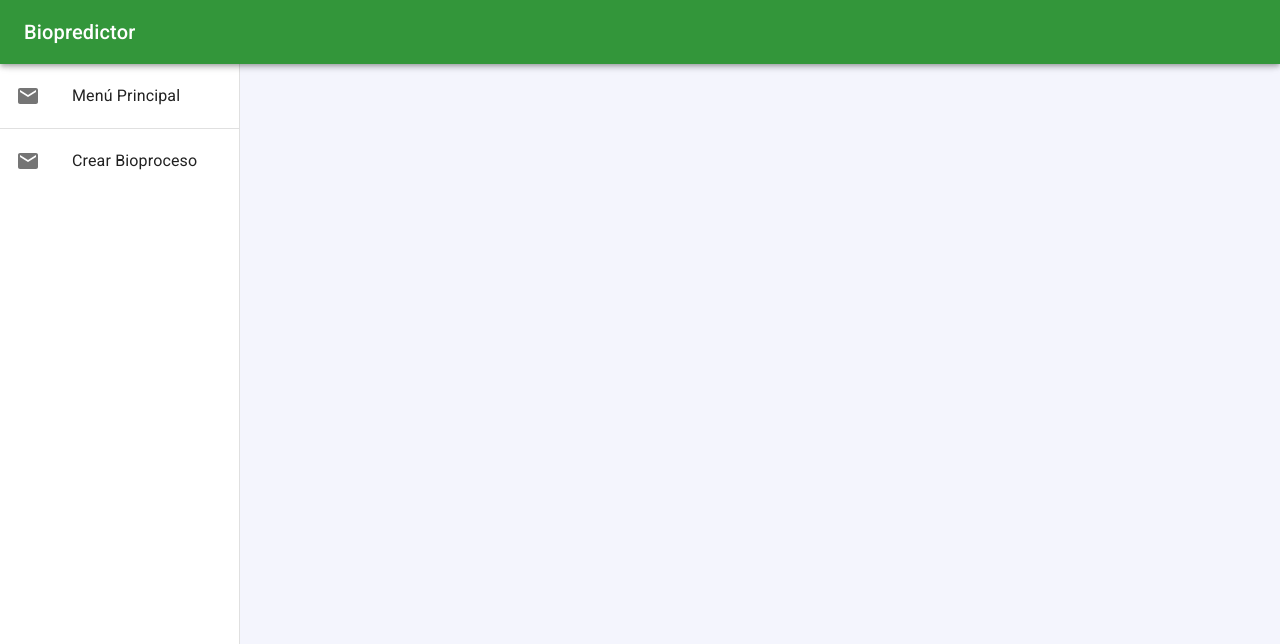
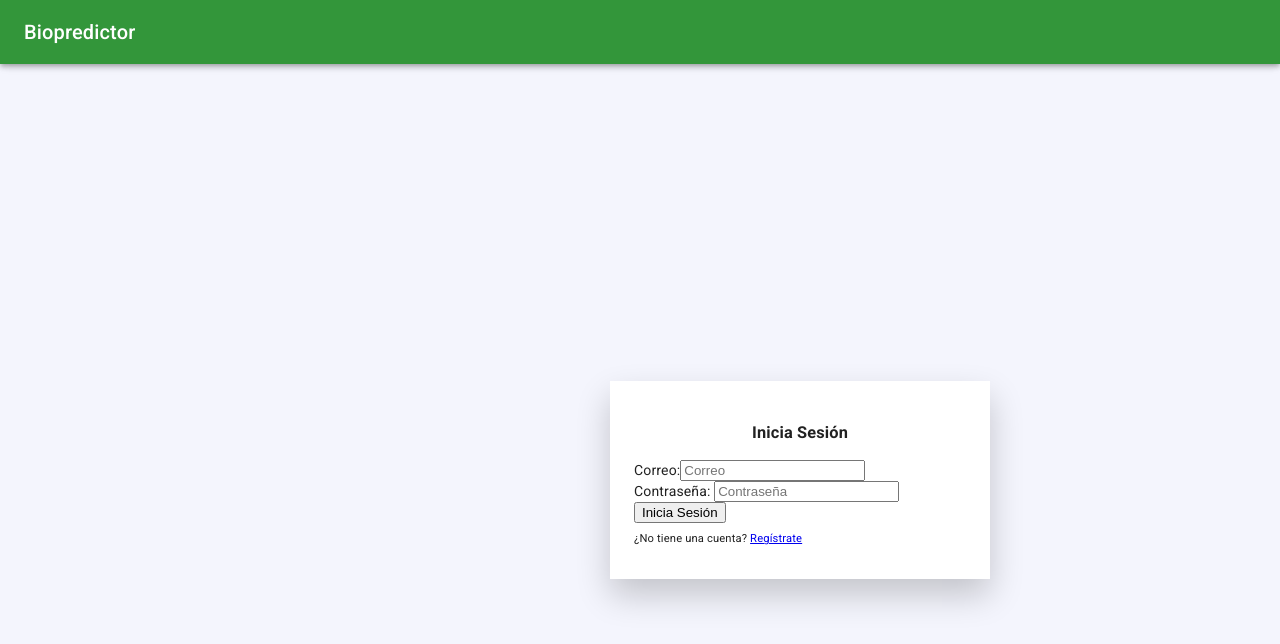
Before and after one commit to Proyecto-Biopredictor/frontend, a React (Create React App) app: page /login in a window 1280 px wide. Shown: the top 644 px of the page. Built offline with nearby package versions, Linux system fonts and the light colour scheme.

Commit message:
BIOP-34 login setup
still looks bad lol

```diff
--- a/package.json
+++ b/package.json
@@ -1,7 +1,7 @@
 {
   "name": "frontend",
   "version": "0.1.0",
-  "proxy": "https://backend-ic7841.herokuapp.com/",
+  "proxy": "http://localhost:5000/",
   "private": true,
   "dependencies": {
     "@date-io/date-fns": "^1.3.13",
--- a/src/App.js
+++ b/src/App.js
@@ -1,12 +1,13 @@
 import './App.css';
-import FileManager from './components/FileManager';
-import Register from './components/Register';
+
 import Header from "./components/Header";
 import SideMenu from "./components/SideMenu";
 import { makeStyles, CssBaseline, createTheme, ThemeProvider, Box } from '@material-ui/core';
 import Bioprocesses from './pages/Bioprocess/Bioprocesses';
 import { BrowserRouter as Router, Route, Switch } from 'react-router-dom';
-
+import PrivateRoute from "./components/routing/PrivateRoute";
+import Login from './components/User/Login';
+import Home from './pages/Home'
 
 const theme = createTheme({
   palette: {
@@ -53,16 +54,17 @@ function App() {
 
         <div className={classes.appMain}>
         <Box m={10}></Box>
-          <SideMenu />
+
           <Switch>
-            <Route path='/index'>
-
-              <FileManager />
-              <Register />
-            </Route>
-            <Route path='/bioprocess/create'>
+            <PrivateRoute exact path='/'>
+              <SideMenu />
+              <Home/>
+            </PrivateRoute>
+            <Route exact path="/login" component={Login} />
+            <PrivateRoute exact path='/bioprocess/create'>
+              <SideMenu />
               <Bioprocesses />
-            </Route>
+            </PrivateRoute>
           </Switch>
 
         </div>
--- a/src/components/SideMenu.js
+++ b/src/components/SideMenu.js
@@ -70,7 +70,7 @@ export default function SideMenu() {
         <Toolbar />
         <div className={classes.drawerContainer}>
           <List>
-            <ListItem button key={'principal'} onClick={() => moveRoute('/index')}>
+            <ListItem button key={'principal'} onClick={() => moveRoute('/')}>
               <ListItemIcon>{1 % 2 === 0 ? <InboxIcon /> : <MailIcon />}</ListItemIcon>
               <ListItemText primary={'Menú Principal'}/>
             </ListItem>
--- /dev/null
+++ b/src/components/User/Login.css
@@ -0,0 +1,29 @@
+.login-screen {
+    width: 100%;
+    height: 100vh;
+    display: flex;
+    justify-content: center;
+    align-items: center;
+  }
+
+  .login-screen__form {
+    width: 380px;
+    padding: 1.5rem;
+    box-shadow: 0 1rem 2rem rgba(0, 0, 0, 0.2);
+    background: #fff;
+  }
+
+  .login-screen__title {
+    text-align: center;
+    margin-bottom: 1rem;
+  }
+
+  .login-screen__forgotpassword {
+    font-size: 0.7rem;
+  }
+
+  .login-screen__subtext {
+    font-size: 0.7rem;
+    display: block;
+    margin: 0.5rem 0;
+  }
--- /dev/null
+++ b/src/components/User/Login.js
@@ -0,0 +1,88 @@
+import { useState, useEffect } from "react";
+import axios from "axios";
+import { Link } from "react-router-dom";
+import "./Login.css";
+
+const Login = ({ history }) => {
+  const [email, setEmail] = useState("");
+  const [password, setPassword] = useState("");
+  const [error, setError] = useState("");
+
+  useEffect(() => {
+    if (localStorage.getItem("authToken")) {
+      history.push("/");
+    }
+  }, [history]);
+
+  const loginHandler = async (e) => {
+    e.preventDefault();
+
+    const config = {
+      header: {
+        "Content-Type": "application/json",
+      },
+    };
+
+    try {
+      const { data } = await axios.post(
+        "/api/auth/login",
+        { email, password },
+        config
+      );
+
+      localStorage.setItem("authToken", data.token);
+
+      history.push("/");
+    } catch (error) {
+      setError(error.response.data.error);
+      setTimeout(() => {
+        setError("");
+      }, 5000);
+    }
+  };
+
+  return (
+    <div className="login-screen">
+      <form onSubmit={loginHandler} className="login-screen__form">
+        <h3 className="login-screen__title">Inicia Sesión</h3>
+        {error && <span className="error-message">{error}</span>}
+        <div className="form-group">
+          <label htmlFor="email">Correo:</label>
+          <input
+            type="email"
+            required
+            id="email"
+            placeholder="Correo"
+            onChange={(e) => setEmail(e.target.value)}
+            value={email}
+            tabIndex={1}
+          />
+        </div>
+        <div className="form-group">
+          <label htmlFor="password">
+            Contraseña:{" "}
+          </label>
+          <input
+            type="password"
+            required
+            id="password"
+            autoComplete="true"
+            placeholder="Contraseña"
+            onChange={(e) => setPassword(e.target.value)}
+            value={password}
+            tabIndex={2}
+          />
+        </div>
+        <button type="submit" className="btn btn-primary">
+          Inicia Sesión
+        </button>
+
+        <span className="login-screen__subtext">
+          ¿No tiene una cuenta? <Link to="/register">Regístrate</Link>
+        </span>
+      </form>
+    </div>
+  );
+};
+
+export default Login;
--- a/src/pages/Bioprocess/CreateBioprocess.js
+++ b/src/pages/Bioprocess/CreateBioprocess.js
@@ -47,15 +47,14 @@ export default function CreateBioprocess() {
             const config = {
                 headers: {
                   "Content-Type": "application/json",
-                  Authorization: `Bearer {localStorage.getItem("authToken")}`,
+                  Authorization: `Bearer ${localStorage.getItem("authToken")}`,
                 }
               };
               console.log(config);
 
               axios.post("/api/private/bioprocess", values, config)
               .then(console.log).catch(console.log);
-
-
+              window.location.reload();
         }
     }
 
--- /dev/null
+++ b/src/pages/Home.js
@@ -0,0 +1,45 @@
+import FileManager from '../components/FileManager';
+import Register from '../components/Register';
+import { useState, useEffect } from "react";
+import axios from "axios";
+import { useHistory } from "react-router-dom";
+
+import React from 'react'
+
+const Home = ({ history }) => {
+
+    const [error, setError] = useState("");
+    const [privateData, setPrivateData] = useState("");
+    const history2 = useHistory();
+
+    useEffect(() => {
+        const fetchPrivateDate = async () => {
+          const config = {
+            headers: {
+              "Content-Type": "application/json",
+              Authorization: `Bearer ${localStorage.getItem("authToken")}`,
+            },
+          };
+
+          try {
+            const { data } = await axios.get("/api/private", config);
+            setPrivateData(data.data);
+          } catch (error) {
+            localStorage.removeItem("authToken");
+            setError("You are not authorized please login");
+            history2.push('/login');
+          }
+        };
+
+        fetchPrivateDate();
+      }, [history]);
+
+    return (
+        <div>
+            <FileManager />
+            <Register />
+        </div>
+    )
+}
+
+export default Home;
```
Also changed, not shown: src/components/Login.js (deleted, +0 -9 lines).
